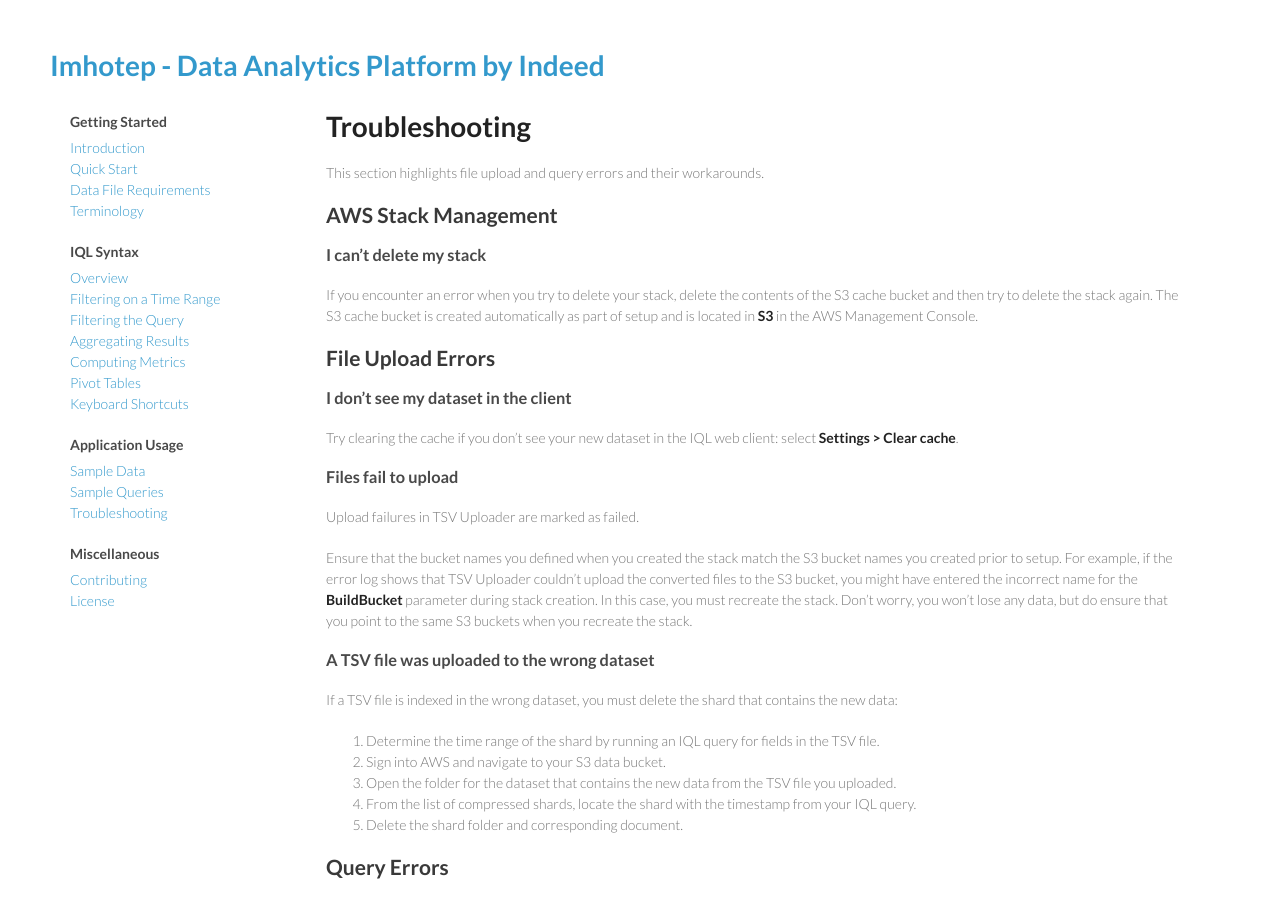
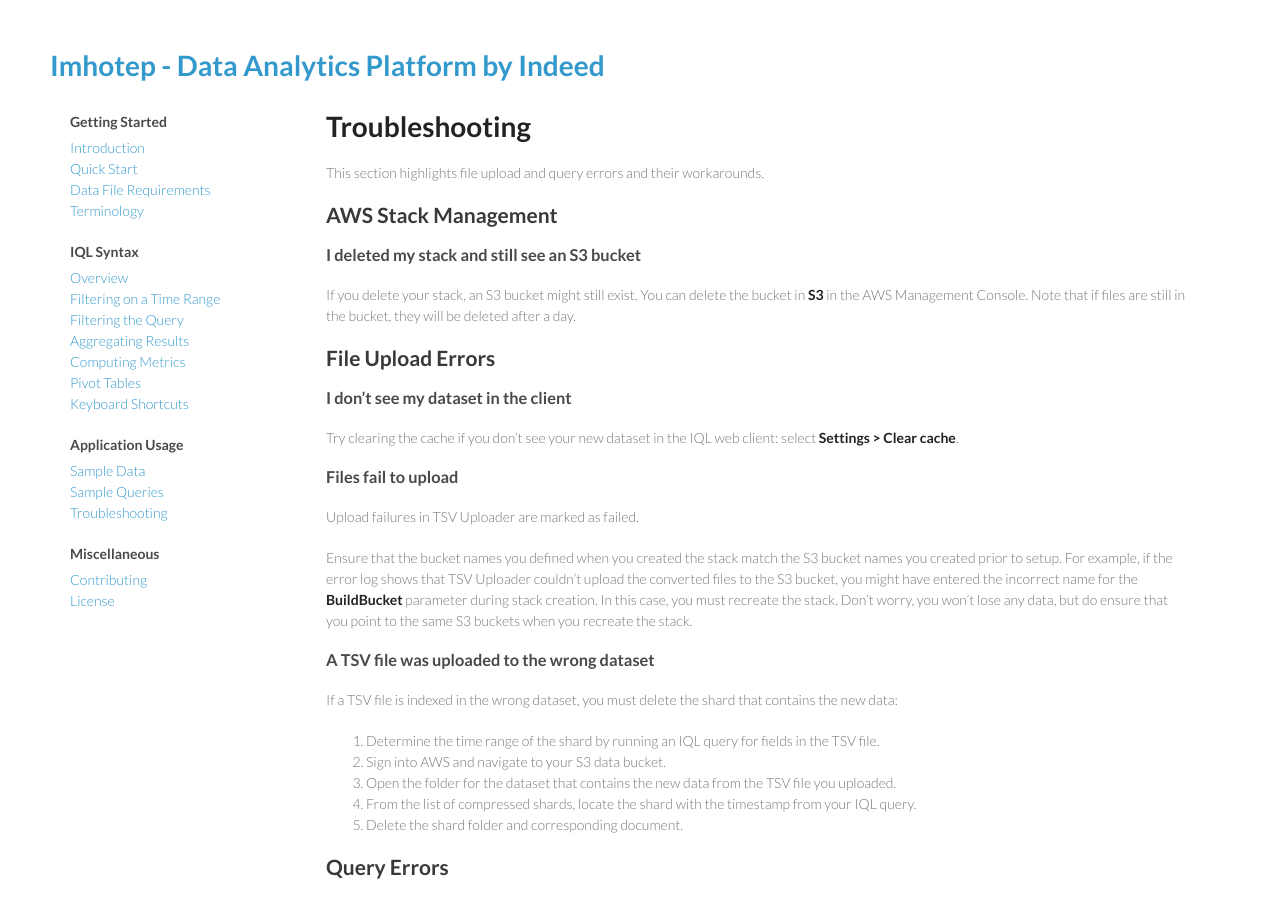
Before and after one commit to indeedeng/imhotep, a Jekyll site: the page built from docs/troubleshooting.md, in a window 1280 px wide and 900 px high. Built offline with Jekyll 4.4.1, drawn with Linux system fonts in a browser that asks for light colours; Markdown is read by kramdown in place of the engine named in the settings.

Commit message:
s3 bucket and stack deletion troubleshooting

```diff
--- a/docs/troubleshooting.md
+++ b/docs/troubleshooting.md
@@ -8,8 +8,8 @@
 
 ##AWS Stack Management
 
-###I can't delete my stack
-If you encounter an error when you try to delete your stack, delete the contents of the S3 cache bucket and then try to delete the stack again. The S3 cache bucket is created automatically as part of setup and is located in **S3** in the AWS Management Console.
+###I deleted my stack and still see an S3 bucket
+If you delete your stack, an S3 bucket might still exist. You can delete the bucket in **S3** in the AWS Management Console. Note that if files are still in the bucket, they will be deleted after a day.
 
 ##File Upload Errors
 
```
